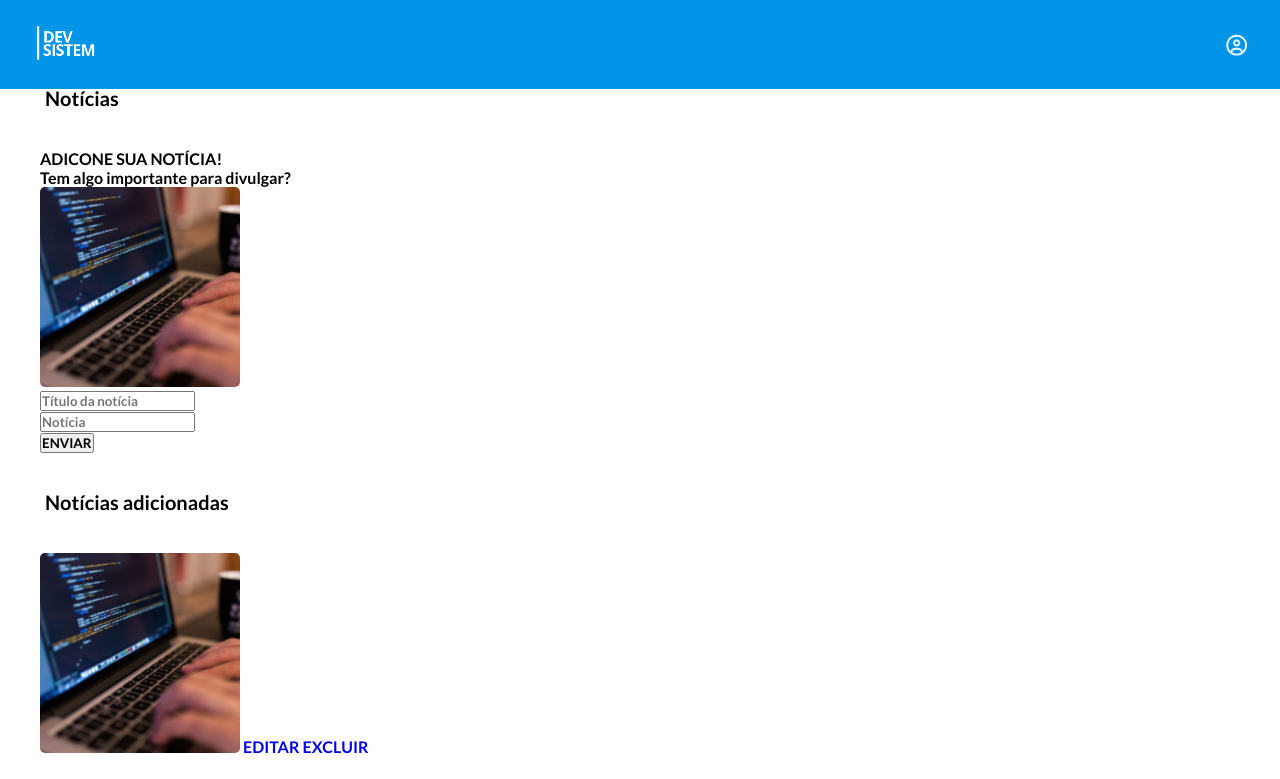
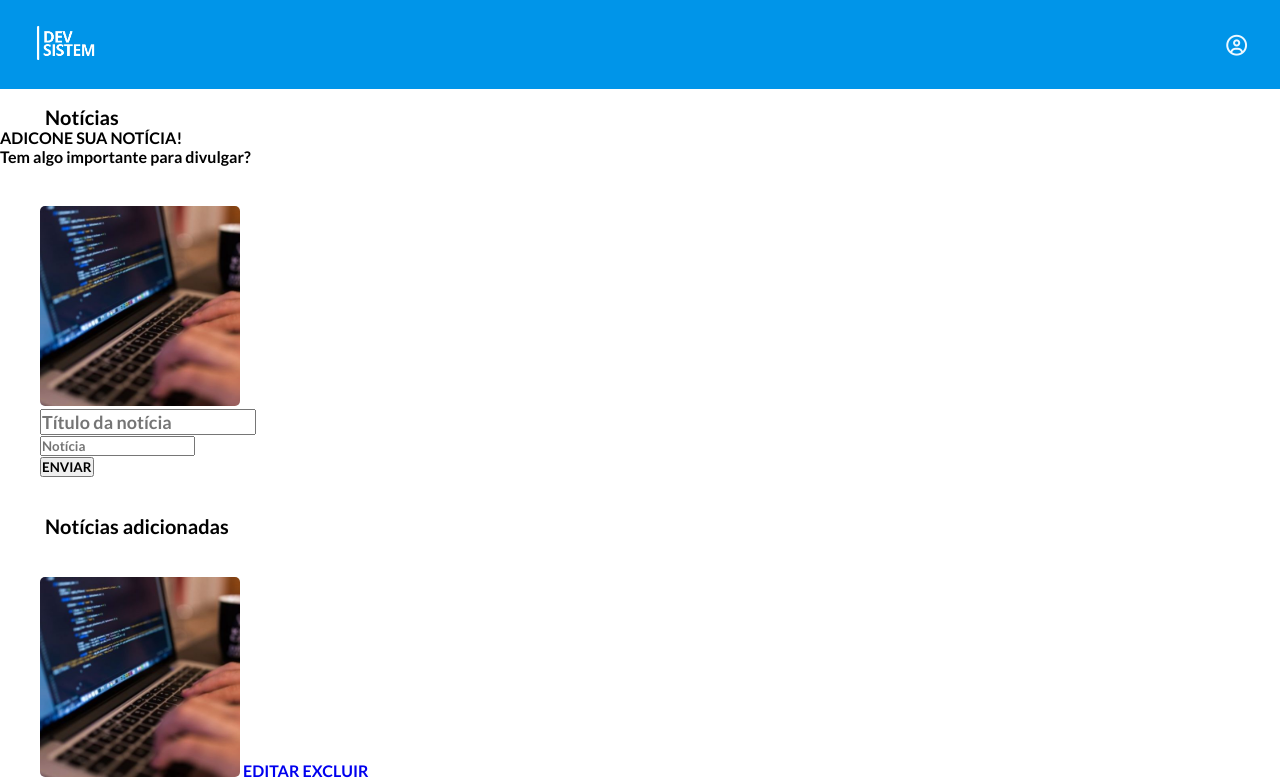
Before and after one commit to RafaBertacelli/DevSistem, a PHP site: page /admin/noticias-admin.php in a window 1280 px wide. Shown: the top 779 px of the page. Run offline with PHP 8.4, Linux system fonts and the light colour scheme; data that the repository does not hold is empty.

Commit message:
Update noticias-admin.php

```diff
--- a/admin/noticias-admin.php
+++ b/admin/noticias-admin.php
@@ -6,29 +6,28 @@ include("cabecalho-admin.php");
 include("conexao.php");
 ?>
 
-
+<br>
 <div class="titulo-container">Notícias</div>
+    <div class="titulo-noticias1">
+        ADICONE SUA NOTÍCIA!
+    </div>
+    <div class="titulo-noticias2">
+        Tem algo importante para divulgar?
+    </div>
     <div class="container">
         <div class="container-noticias">
-            <div class="titulo-noticias1">
-                ADICONE SUA NOTÍCIA!
-            </div>
-            <div class="titulo-noticias2">
-                Tem algo importante para divulgar?
-            </div>
             <div class="parte-da-imagem-notiicas">
                 <img class="caixa3" src="../img/programando-1.jpg" alt="">
-
             </div>
             <div class="parte-da-noticia-noticias">
                 <form class="form-noticia" action="noticia.php" method="POST">
                     <div class="noticia-input-titulo">
-                        <input class="noticia-input-titulo" type="text" placeholder="Título da notícia" name="titulo" required>
+                        <input class="title-c" type="text" placeholder="Título da notícia" name="titulo" required>
                     </div>
                     <div class="noticia-input-noticia">
-                        <input class="noticia-input-noticia" type="text" placeholder="Notícia" name="noticia" required>
+                        <input class="text-c" type="text" placeholder="Notícia" name="noticia" required>
                     </div>
-                    <div class="noticia-botao">
+                    <div class="noticia-botao2">
                         <input class="noticia-botao" type="submit" name="submit" id="submit" value="ENVIAR">
                     </div>
                 </form>
@@ -41,7 +40,6 @@ include("conexao.php");
         <div class="container-noticias">
             <div class="parte-da-imagem-notiicas">
                 <img class="caixa3" src="../img/programando-1.jpg" alt="">
-
                 <a href="#">EDITAR</a>
                 <a href="#">EXCLUIR</a>
             </div>
@@ -53,10 +51,10 @@ include("conexao.php");
                $stmt -> execute();
 
                while($row = $stmt->fetch(PDO::FETCH_BOTH)){
-                    echo'<div class="noticia-titulo">';
+                    echo"<div class='titleb'>";
                         echo $row[1];
                     echo"</div>";
-                    echo'<div class="noticia-input-noticia">';
+                    echo"<div class='textob'>";
                          echo $row[2];
                     echo"</div>";
                }
```
